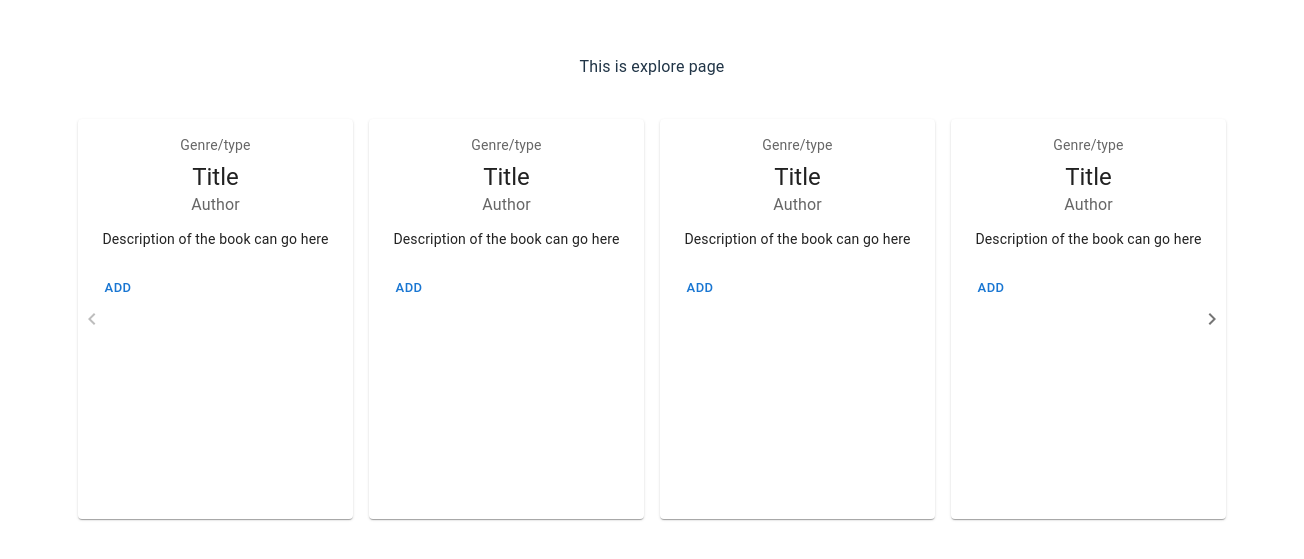
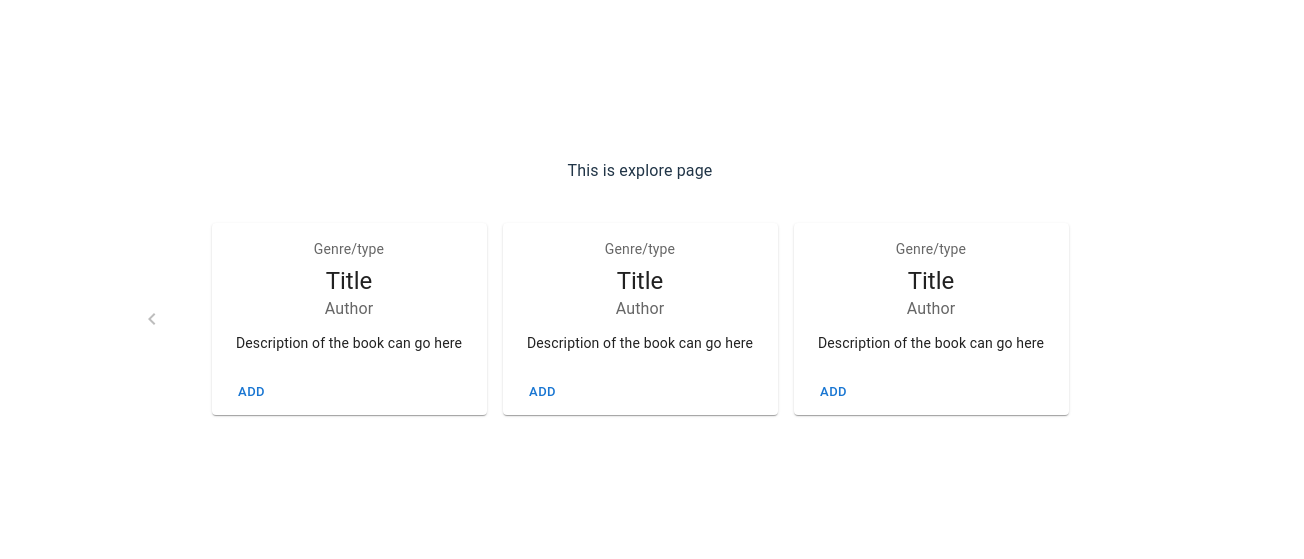
Before and after one commit to saikot-paul/892-Public-Library-Management-System, a React (Vite) app in the folder frontend/: page /Explore in a window 1280 px wide. Shown: the part 113-672 px from the top of the page, 1304 px wide, since content can reach past the window. Built offline with nearby package versions, Linux system fonts and the light colour scheme.

Commit message:
refined Carousel.tsx, still not perfect but good enough

```diff
--- a/frontend/src/components/Carousel.tsx
+++ b/frontend/src/components/Carousel.tsx
@@ -21,7 +21,7 @@ function Carousel() {
 
   // cardsPerPage is the number of cards that will be displayed per page
   // you can modify for your needs
-  const cardsPerPage = 4;
+  const cardsPerPage = 3;
   // this is just a dummy array of cards it uses the MUI card demo and repeats it 10 times
   const duplicateCards: React.ReactElement[] = Array.from(
     { length: 10 },
@@ -50,7 +50,7 @@ function Carousel() {
   }, []);
   // this sets the container width to the number of cards per page * 250px
   // which we know because it is defined in the card component
-  const containerWidth = cardsPerPage * 250; // 250px per card
+  const containerWidth = cardsPerPage * 33; // rem per card
 
   return (
     //  outer box that holds the carousel and the buttons
@@ -61,20 +61,20 @@ function Carousel() {
         alignItems: "center",
         alignContent: "center",
         justifyContent: "center",
-        height: "400px",
+        height: "100%",
         width: "100%",
         marginTop: "40px",
       }}
     >
       <IconButton
         onClick={handlePrevPage}
-        sx={{ margin: 5 }}
+        sx={{ margin: 5, color:"white" }}
         disabled={currentPage === 0}
       >
         {/* this is the button that will go to the previous page you can change these icons to whatever you wish*/}
         <NavigateBeforeIcon />
       </IconButton>
-      <Box sx={{ width: `${containerWidth}px`, height: "100%" }}>
+      <Box sx={{ width: `${containerWidth}%`, height: "100%" }}>
         {/* this is the box that holds the cards and the slide animation,
         in this implementation the card is already constructed but in later versions you will see how the
         items you wish to use will be dynamically created with the map method*/}
@@ -110,6 +110,7 @@ function Carousel() {
         onClick={handleNextPage}
         sx={{
           margin: 5,
+          color: "white"
         }}
         disabled={
           currentPage >= Math.ceil((cards.length || 0) / cardsPerPage) - 1
```
